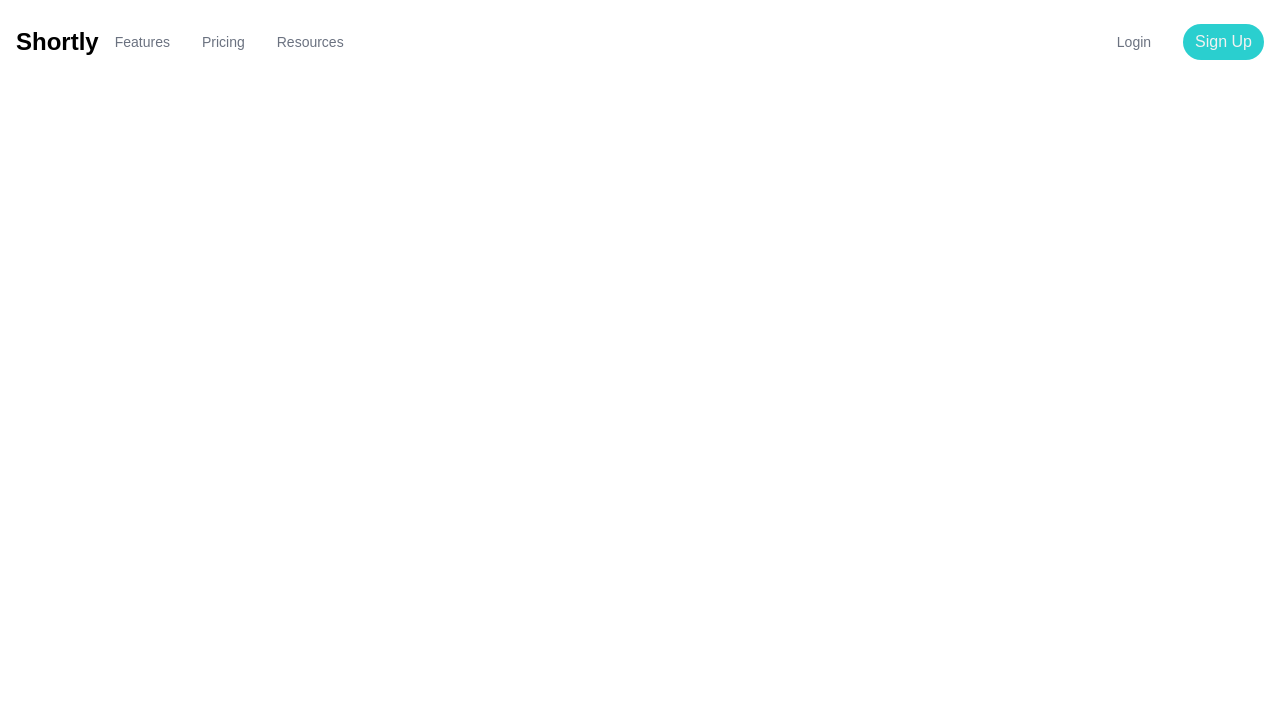
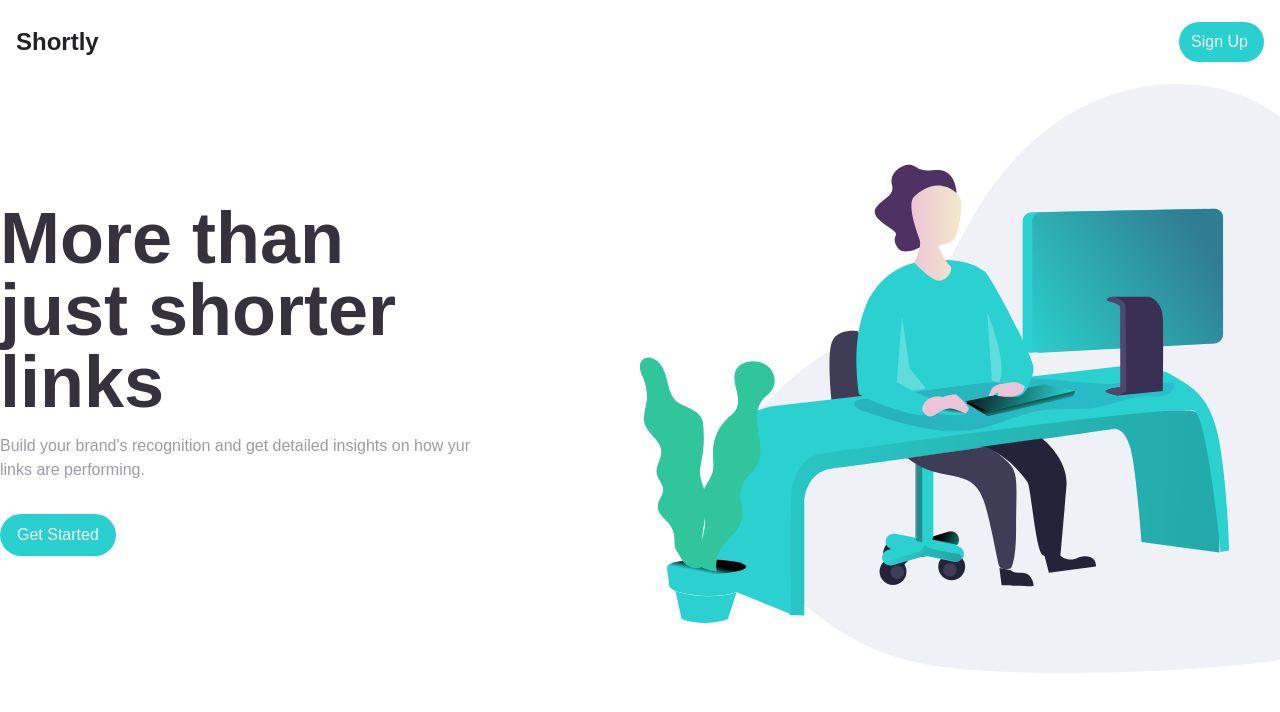
Before and after one commit to Carlos95HD/react-url-shortening, a React (Create React App) app: page / in a window 1280 px wide. Shown: the top 712 px of the page. Built offline with nearby package versions, Linux system fonts and the light colour scheme.

Commit message:
Title Component and Styles Created

```diff
--- a/src/App.tsx
+++ b/src/App.tsx
@@ -1,10 +1,18 @@
 import './assets/css/styles.css'
 import { NavBar } from './components/ui/NavBar';
+import { Title } from './components/ui/Title';
 
 function App() {
   return (
-    <div>
+    <div className='overflow-hidden'>
+
+      {/* NavBar */}
       <NavBar />
+      {/* Title */}
+      <Title />
+      {/* Shortener Component */}
+
+      {/* Statitics */}
     </div>
   );
 }
--- a/src/assets/css/input.css
+++ b/src/assets/css/input.css
@@ -14,7 +14,7 @@
 
   /* ### Neutral */
   --gray: hsl(0, 0%, 75%);
-  --grayish-Violet: hsl(257, 7%, 63%);
+  --grayish-violet: hsl(257, 7%, 63%);
   --very-dark-blue: hsl(255, 11%, 22%);
   --very-dark-violet: hsl(260, 8%, 14%);
 
@@ -27,6 +27,18 @@ body,html{
   font-family: var(--body-font);
 }
 
+h1{
+  color: var(--very-dark-violet);
+}
+
+h2,h3{
+  color: var(--very-dark-blue);
+}
+
+p, a{
+  color: var(--grayish-violet);
+}
+
 .btn {
   display: inline-block;
   font-weight: 400;
@@ -35,7 +47,7 @@ body,html{
   vertical-align: middle;
   user-select: none;
   border: 1px solid transparent;
-  padding: 0.375rem 0.75rem;
+  /* padding: 0.375rem 0.75rem; */
   font-size: 1rem;
   line-height: 1.5;
   transition: all 300ms ease;
--- a/src/assets/css/styles.css
+++ b/src/assets/css/styles.css
@@ -512,6 +512,14 @@ Ensure the default browser behavior of the `hidden` attribute.
   border-width: 0;
 }
 
+.row-start-2 {
+  grid-row-start: 2;
+}
+
+.row-start-1 {
+  grid-row-start: 1;
+}
+
 .mx-auto {
   margin-left: auto;
   margin-right: auto;
@@ -523,6 +531,14 @@ Ensure the default browser behavior of the `hidden` attribute.
 
 .mt-4 {
   margin-top: 1rem;
+}
+
+.mt-8 {
+  margin-top: 2rem;
+}
+
+.ml-32 {
+  margin-left: 8rem;
 }
 
 .block {
@@ -537,6 +553,10 @@ Ensure the default browser behavior of the `hidden` attribute.
   display: inline-flex;
 }
 
+.grid {
+  display: grid;
+}
+
 .hidden {
   display: none;
 }
@@ -545,12 +565,38 @@ Ensure the default browser behavior of the `hidden` attribute.
   height: 1.5rem;
 }
 
+.h-full {
+  height: 100%;
+}
+
 .w-6 {
   width: 1.5rem;
 }
 
 .w-full {
   width: 100%;
+}
+
+.w-3\/4 {
+  width: 75%;
+}
+
+.w-fit {
+  width: -webkit-fit-content;
+  width: -moz-fit-content;
+  width: fit-content;
+}
+
+.w-\[140\%\] {
+  width: 140%;
+}
+
+.max-w-none {
+  max-width: none;
+}
+
+.grid-cols-2 {
+  grid-template-columns: repeat(2, minmax(0, 1fr));
 }
 
 .flex-col {
@@ -565,12 +611,24 @@ Ensure the default browser behavior of the `hidden` attribute.
   align-items: center;
 }
 
+.justify-center {
+  justify-content: center;
+}
+
 .justify-between {
   justify-content: space-between;
 }
 
 .self-center {
   align-self: center;
+}
+
+.overflow-hidden {
+  overflow: hidden;
+}
+
+.overflow-visible {
+  overflow: visible;
 }
 
 .whitespace-nowrap {
@@ -581,16 +639,12 @@ Ensure the default browser behavior of the `hidden` attribute.
   border-radius: 0.5rem;
 }
 
-.rounded-full {
-  border-radius: 9999px;
-}
-
 .rounded-md {
   border-radius: 0.375rem;
 }
 
-.border-2 {
-  border-width: 2px;
+.rounded-full {
+  border-radius: 9999px;
 }
 
 .border-b {
@@ -600,11 +654,6 @@ Ensure the default browser behavior of the `hidden` attribute.
 .border-gray-200 {
   --tw-border-opacity: 1;
   border-color: rgb(229 231 235 / var(--tw-border-opacity));
-}
-
-.border-slate-50 {
-  --tw-border-opacity: 1;
-  border-color: rgb(248 250 252 / var(--tw-border-opacity));
 }
 
 .border-gray-500 {
@@ -619,10 +668,6 @@ Ensure the default browser behavior of the `hidden` attribute.
 
 .p-2 {
   padding: 0.5rem;
-}
-
-.p-4 {
-  padding: 1rem;
 }
 
 .p-8 {
@@ -644,6 +689,11 @@ Ensure the default browser behavior of the `hidden` attribute.
   padding-bottom: 0.5rem;
 }
 
+.px-4 {
+  padding-left: 1rem;
+  padding-right: 1rem;
+}
+
 .pr-4 {
   padding-right: 1rem;
 }
@@ -656,9 +706,13 @@ Ensure the default browser behavior of the `hidden` attribute.
   text-align: center;
 }
 
-.text-xl {
-  font-size: 1.25rem;
-  line-height: 1.75rem;
+.text-right {
+  text-align: right;
+}
+
+.text-2xl {
+  font-size: 1.5rem;
+  line-height: 2rem;
 }
 
 .text-sm {
@@ -666,13 +720,27 @@ Ensure the default browser behavior of the `hidden` attribute.
   line-height: 1.25rem;
 }
 
-.text-2xl {
-  font-size: 1.5rem;
-  line-height: 2rem;
+.text-7xl {
+  font-size: 4.5rem;
+  line-height: 1;
+}
+
+.text-6xl {
+  font-size: 3.75rem;
+  line-height: 1;
+}
+
+.text-5xl {
+  font-size: 3rem;
+  line-height: 1;
 }
 
 .font-semibold {
   font-weight: 600;
+}
+
+.font-extrabold {
+  font-weight: 800;
 }
 
 .text-gray-500 {
@@ -696,7 +764,7 @@ Ensure the default browser behavior of the `hidden` attribute.
   --red: hsl(0, 87%, 67%);
   /* ### Neutral */
   --gray: hsl(0, 0%, 75%);
-  --grayish-Violet: hsl(257, 7%, 63%);
+  --grayish-violet: hsl(257, 7%, 63%);
   --very-dark-blue: hsl(255, 11%, 22%);
   --very-dark-violet: hsl(260, 8%, 14%);
   /*========== Font and typography ==========*/
@@ -706,6 +774,18 @@ Ensure the default browser behavior of the `hidden` attribute.
 body,html{
   height: 100vh;
   font-family: var(--body-font);
+}
+
+h1{
+  color: var(--very-dark-violet);
+}
+
+h2,h3{
+  color: var(--very-dark-blue);
+}
+
+p, a{
+  color: var(--grayish-violet);
 }
 
 .btn {
@@ -718,7 +798,7 @@ body,html{
       -ms-user-select: none;
           user-select: none;
   border: 1px solid transparent;
-  padding: 0.375rem 0.75rem;
+  /* padding: 0.375rem 0.75rem; */
   font-size: 1rem;
   line-height: 1.5;
   transition: all 300ms ease;
@@ -761,12 +841,20 @@ body,html{
 }
 
 @media (min-width: 768px) {
+  .md\:row-start-auto {
+    grid-row-start: auto;
+  }
+
   .md\:ml-4 {
     margin-left: 1rem;
   }
 
   .md\:mt-0 {
     margin-top: 0px;
+  }
+
+  .md\:ml-0 {
+    margin-left: 0px;
   }
 
   .md\:flex {
@@ -789,12 +877,24 @@ body,html{
     width: auto;
   }
 
+  .md\:w-3\/4 {
+    width: 75%;
+  }
+
   .md\:grow {
     flex-grow: 1;
   }
 
+  .md\:grid-cols-2 {
+    grid-template-columns: repeat(2, minmax(0, 1fr));
+  }
+
   .md\:flex-row {
     flex-direction: row;
+  }
+
+  .md\:items-start {
+    align-items: flex-start;
   }
 
   .md\:justify-between {
@@ -819,13 +919,17 @@ body,html{
     background-color: transparent;
   }
 
-  .md\:bg-cyan-100 {
-    --tw-bg-opacity: 1;
-    background-color: rgb(207 250 254 / var(--tw-bg-opacity));
+  .md\:p-0 {
+    padding: 0px;
   }
 
-  .md\:p-0 {
-    padding: 0px;
+  .md\:px-4 {
+    padding-left: 1rem;
+    padding-right: 1rem;
+  }
+
+  .md\:text-left {
+    text-align: left;
   }
 
   .md\:text-sm {
@@ -837,13 +941,15 @@ body,html{
     font-weight: 500;
   }
 
-  .md\:text-gray-500 {
-    --tw-text-opacity: 1;
-    color: rgb(107 114 128 / var(--tw-text-opacity));
-  }
-
   .md\:hover\:text-gray-900:hover {
     --tw-text-opacity: 1;
     color: rgb(17 24 39 / var(--tw-text-opacity));
   }
 }
+
+@media (min-width: 1024px) {
+  .lg\:text-7xl {
+    font-size: 4.5rem;
+    line-height: 1;
+  }
+}
--- /dev/null
+++ b/src/components/ui/Title.tsx
@@ -0,0 +1,26 @@
+import working from "../../assets/img/illustration-working.svg";
+
+export const Title = () => {
+  return (
+    <article className="container mx-auto grid grid-row-2 md:grid-cols-2 overflow-visible">
+      <article className="row-start-2 md:row-start-auto">
+        <div className="flex flex-col justify-center h-full items-center text-center md:text-left md:items-start md:w-3/4">
+          <h2 className="font-extrabold text-5xl lg:text-7xl">
+            More than just shorter links
+          </h2>
+          <p className="mt-4">
+            Build your brand's recognition and get detailed insights on how yur
+            links are performing.
+          </p>
+          <button className="py-2 px-4 btn btn-primary mt-8 rounded-full w-fit">
+            Get Started
+          </button>
+        </div>
+      </article>
+
+      <div className="text-right row-start-1 md:row-start-auto">
+        <img src={`${working}`} alt="working" className="max-w-none w-[140%]" />
+      </div>
+    </article>
+  );
+};
```
